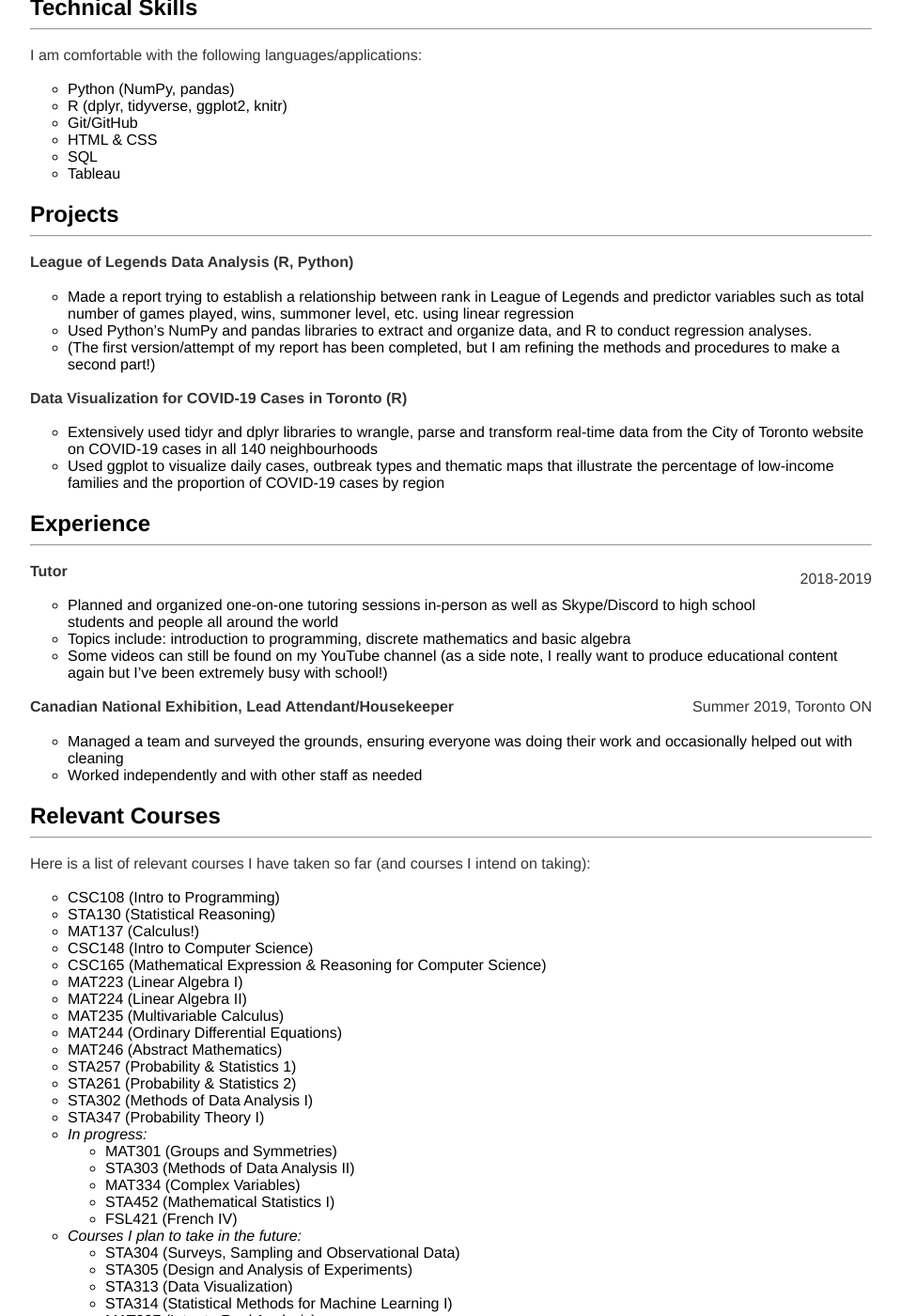
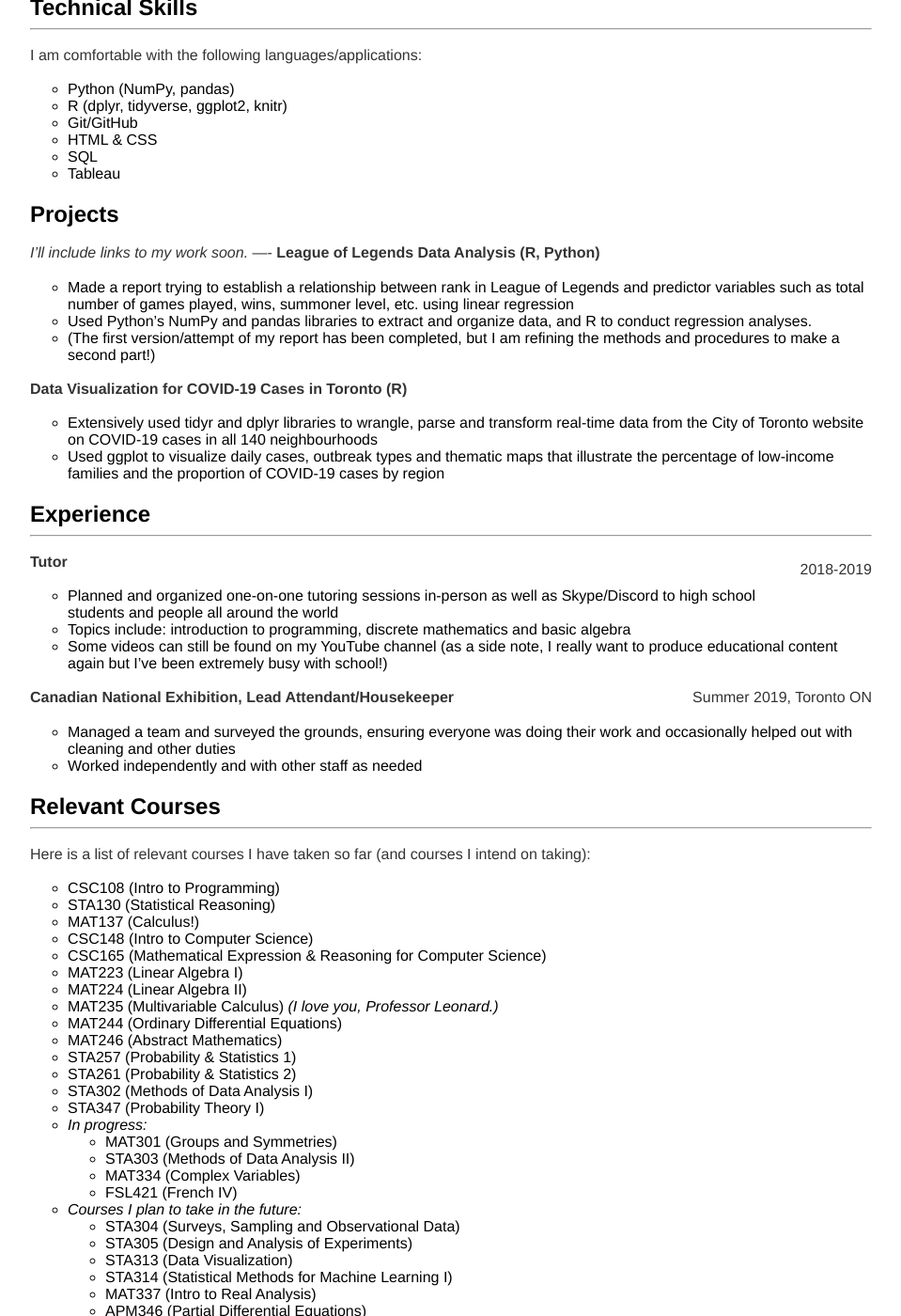
Before and after one commit to TheGort/thegort.github.io, a Jekyll site: the page built from cv.md, in a window 1280 px wide and 1400 px high, scrolled down 464 px. Shown: the whole window at 94% size, without its empty margins (160-1119 px from the left). Built offline with Jekyll 4.4.1, drawn with Linux system fonts in a browser that asks for light colours; some of the changed text lies outside the part shown.

```diff
--- a/cv.md
+++ b/cv.md
@@ -26,6 +26,7 @@ I am comfortable with the following languages/applications:
 * Tableau
 
 ## Projects
+_I'll include links to my work soon._
 ----
 **League of Legends Data Analysis (R, Python)**
 * Made a report trying to establish a relationship between rank in League of Legends and predictor variables such as total number of games played, wins, summoner level, etc. using linear regression
@@ -46,7 +47,7 @@ I am comfortable with the following languages/applications:
 
 <p style = "float: right;">Summer 2019, Toronto ON</p>
 **Canadian National Exhibition, Lead Attendant/Housekeeper**
-* Managed a team and surveyed the grounds, ensuring everyone was doing their work and occasionally helped out with cleaning
+* Managed a team and surveyed the grounds, ensuring everyone was doing their work and occasionally helped out with cleaning and other duties
 * Worked independently and with other staff as needed
 
 ## Relevant Courses
@@ -59,7 +60,7 @@ Here is a list of relevant courses I have taken so far (and courses I intend on
 * CSC165 (Mathematical Expression & Reasoning for Computer Science)
 * MAT223 (Linear Algebra I)
 * MAT224 (Linear Algebra II)
-* MAT235 (Multivariable Calculus)
+* MAT235 (Multivariable Calculus) _(I love you, Professor Leonard.)_
 * MAT244 (Ordinary Differential Equations)
 * MAT246 (Abstract Mathematics)
 * STA257 (Probability & Statistics 1)
@@ -70,7 +71,6 @@ Here is a list of relevant courses I have taken so far (and courses I intend on
   - MAT301 (Groups and Symmetries)
   - STA303 (Methods of Data Analysis II)
   - MAT334 (Complex Variables)
-  - STA452 (Mathematical Statistics I)
   - FSL421 (French IV)
 * _Courses I plan to take in the future:_
   - STA304 (Surveys, Sampling and Observational Data)
```
Also changed, not shown: other parts of cv.md (+1 -0 lines), _posts/2021-02-24-day-8.md (added, +15 -0 lines).
